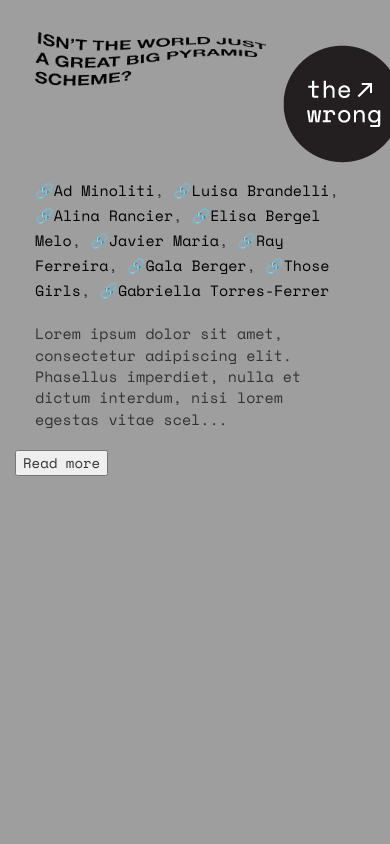
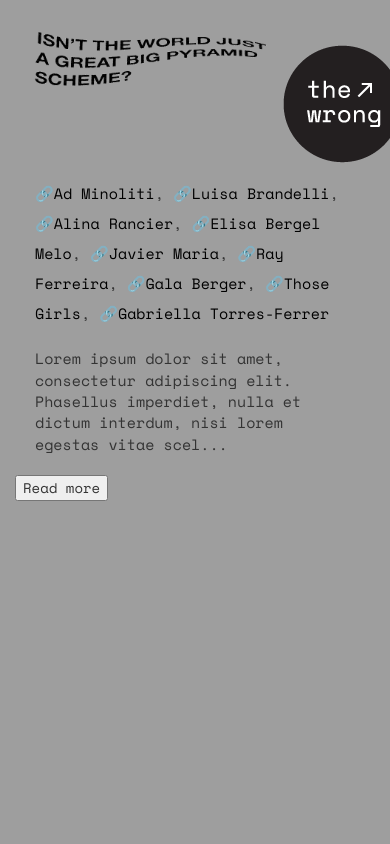
Before and after one commit to itwjagbps/itwjagbps, a PHP site: page / in a window 390 px wide; the page is wider, and only the part inside the window is pictured. Run offline with PHP 8.4, Linux system fonts and the light colour scheme.

Commit message:
Update style.css

```diff
--- a/css/style.css
+++ b/css/style.css
@@ -157,7 +157,7 @@ a:visited {
     padding-left: 20px;
     padding-right: 30px;
     margin-bottom: 20px;
-    line-height: 2.5rem !important;
+    line-height: 3rem !important;
   }
 
   p {
```
